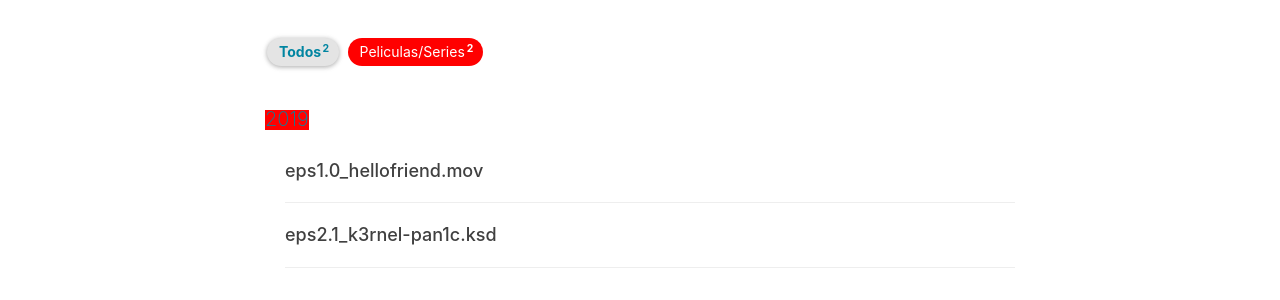
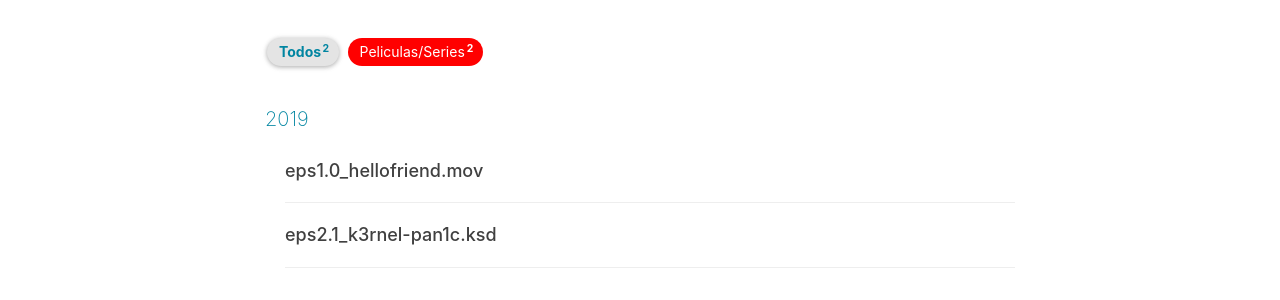
Before and after one commit to eugeniosaintemarie/notes, a Jekyll site: the page built from archive.html, in a window 1280 px wide. Shown: the part 210-510 px from the top of the page. Built offline with Jekyll 4.4.1, drawn with Linux system fonts in a browser that asks for light colours; comment, search, counter and statistics services are not loaded.

Commit message:
Update archive.html

```diff
--- a/archive.html
+++ b/archive.html
@@ -6,7 +6,7 @@ header-img: "img/sys/tag-bg.jpg"
 ---
 
 <style>
-	.tag-button {background-color: red !important;}
+	#tag_cloud .tag-button {background-color: red !important;}
 </style>
 
 <!-- Page Header -->
```
